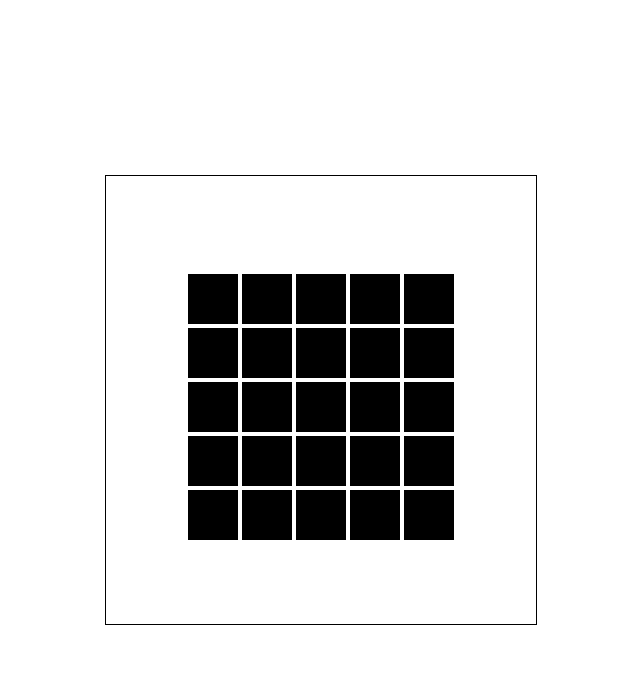
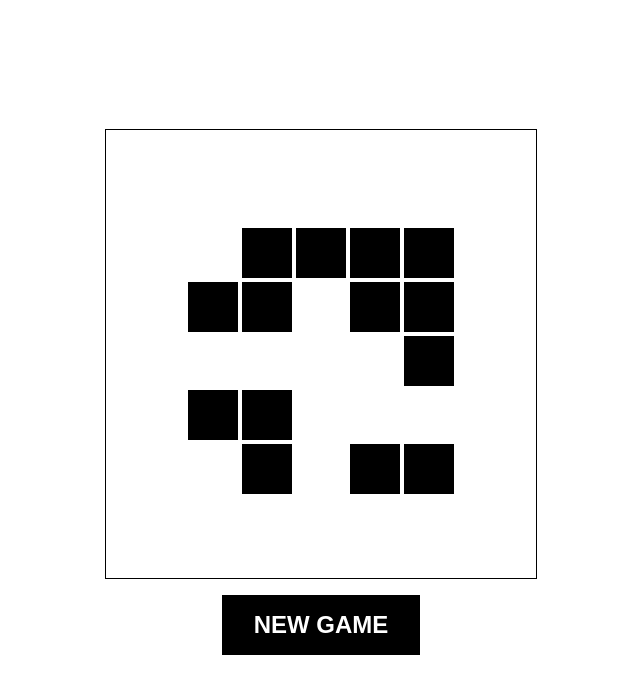
Before and after one commit to LeoDog896/lightsout, a website built with Parcel: page index.html in a window 1280 px wide. Shown: the whole page, without its empty margins (319-959 px from the left). Built offline with nearby package versions, Linux system fonts and the light colour scheme.

Commit message:
Randomness, new game button

```diff
--- a/index.html
+++ b/index.html
@@ -12,6 +12,7 @@
   <body>
     <main>
       <div id="game"></div>
+      <button id="new">New Game</button>
     </main>
   </body>
 </html>
--- a/index.ts
+++ b/index.ts
@@ -1,4 +1,5 @@
 const game = document.querySelector<HTMLDivElement>("#game")!;
+const newGameButton = document.querySelector<HTMLButtonElement>("#new")!;
 
 interface Dimension {
   width: number;
@@ -9,7 +10,17 @@ const dimensions: Dimension = { width: 5, height: 5 };
 
 const gameboardElements: HTMLDivElement[] = [];
 
+const randomBoolean = (): boolean => Math.random() >= 0.5;
+
 function renderNewGameboard() {
+  // clean up the gameboard
+  for (const element of gameboardElements) {
+    element.remove();
+  }
+  gameboardElements.length = 0;
+  game.innerHTML = "";
+
+  // render the new gameboard
   for (let i = 0; i < dimensions.width * dimensions.height; i++) {
     if (i % dimensions.width === 0) {
       const newLineBreak = document.createElement("br");
@@ -17,6 +28,9 @@ function renderNewGameboard() {
     }
     const newDiv = document.createElement("div");
     newDiv.classList.add("gameboard-tile");
+    if (randomBoolean()) {
+      newDiv.classList.add("gameboard-tile--active");
+    }
     newDiv.addEventListener("click", () => {
       // get indexes for all neighbors and self
       const indexes = [
@@ -40,3 +54,7 @@ function renderNewGameboard() {
 }
 
 renderNewGameboard();
+
+newGameButton.addEventListener("click", () => {
+  renderNewGameboard();
+})
--- a/style.scss
+++ b/style.scss
@@ -46,3 +46,26 @@ main {
     padding: 5rem;
     border: 1px solid #000;
 }
+
+button {
+    display: inline-block;
+    background-color: #000;
+    color: #fff;
+    border: 0;
+    padding: 1rem 2rem;
+    margin: 1rem;
+    font-size: 1.5rem;
+    font-weight: bold;
+    text-transform: uppercase;
+    text-decoration: none;
+    cursor: pointer;
+    transition: background-color 0.2s ease-in-out;
+
+    &:hover {
+        background-color: #333;
+    }
+
+    &:active {
+        background-color: #666;
+    }
+}
```
